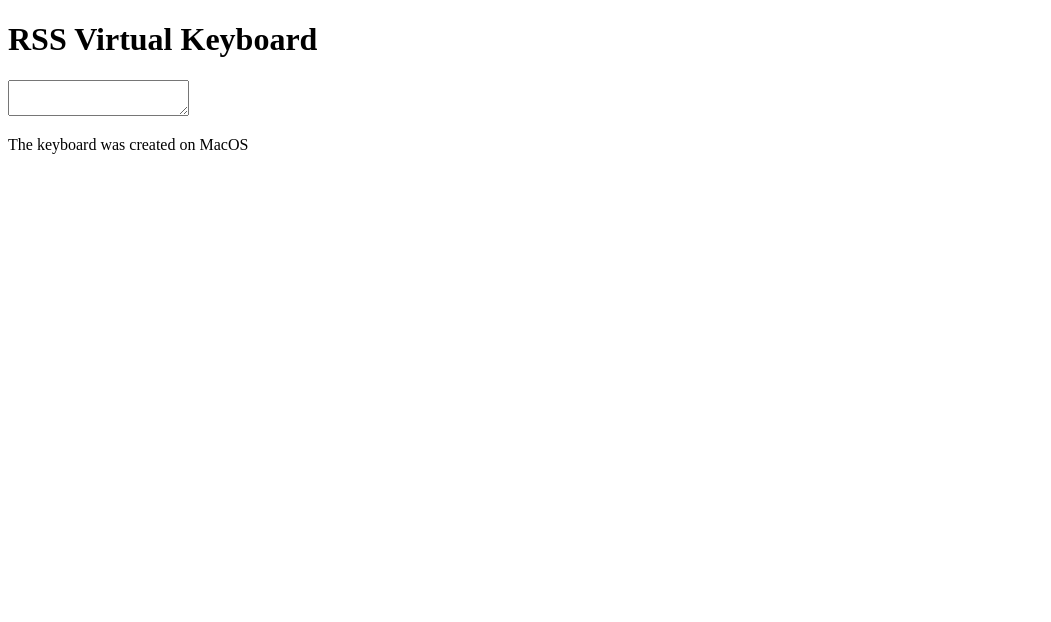
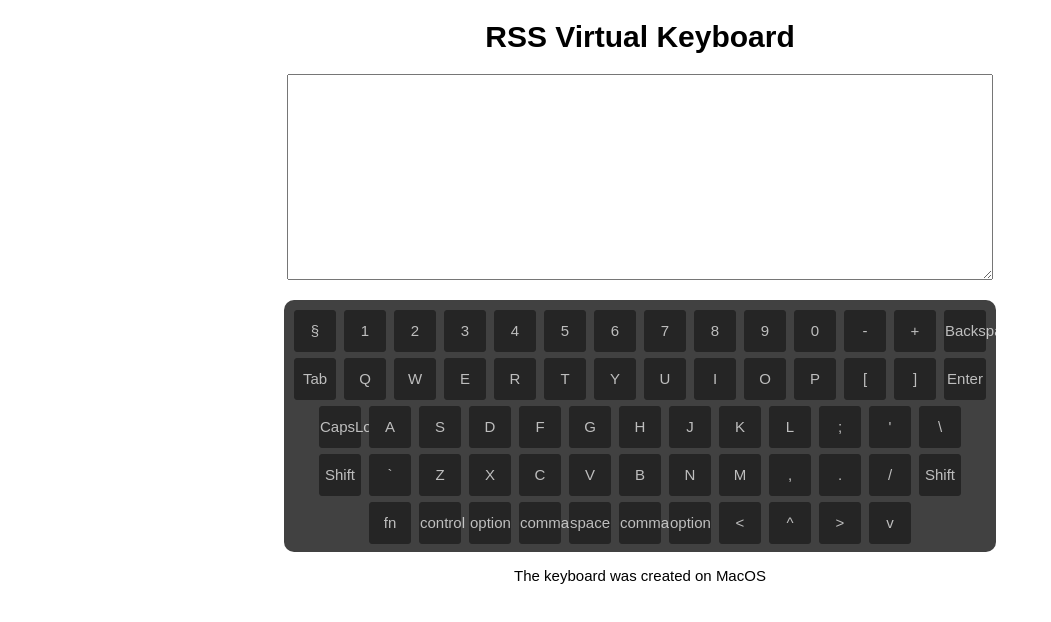
Before and after one commit to nensty/virtual-keyboard, a website built with webpack: page index.html in a window 1280 px wide. Shown: the whole page, without its empty margins (0-1051 px from the left). Built offline with nearby package versions, Linux system fonts and the light colour scheme.

Commit message:
feat: add basic keyboard layout

```diff
--- a/src/index.js
+++ b/src/index.js
@@ -1,28 +1,5 @@
 import "./sass/style.scss";
+import { renderRootApp } from "./modules/main/index";
 
-// Create all Elements
-const main = document.createElement("div");
-const heading = document.createElement("h1");
-const textArea = document.createElement("textarea");
-const keyboardBody = document.createElement("div");
-const operationSystemParagraph = document.createElement("p");
-
-// Add class to HTMLElement for styling
-main.classList.add("main");
-heading.classList.add("main__heading");
-textArea.classList.add("main__input");
-keyboardBody.classList.add("main__keyboard");
-operationSystemParagraph.classList.add("main__operation-system");
-
-// Fill HTMLElement with needed attribute
-heading.innerHTML = "RSS Virtual Keyboard";
-operationSystemParagraph.innerHTML = "The keyboard was created on MacOS";
-
-// Insert main wrapper to body
-document.body.appendChild(main);
-
-// Insert all elements to main wrapper
-main.append(heading);
-main.append(textArea);
-main.append(keyboardBody);
-main.append(operationSystemParagraph);
+// Create main wrapper
+renderRootApp();
--- /dev/null
+++ b/src/modules/keyboard/keyboardButton.js
@@ -0,0 +1,7 @@
+export const keyboardButtonCreation = (key) => {
+  const keyboardButton = document.createElement("div");
+  keyboardButton.textContent = key;
+  keyboardButton.classList.add("keyboard__key", "key", key);
+
+  return keyboardButton;
+}
--- /dev/null
+++ b/src/modules/keyboard/keyboardGenerator.js
@@ -0,0 +1,91 @@
+import { keyboardButtonCreation } from "./keyboardButton";
+import { keyboardRow } from "./keyboardRow";
+
+export const generateKeyboard = (keyboardWrapper) => {
+
+  const firstRowKeys = [
+    keyboardButtonCreation("§"),
+    keyboardButtonCreation(1),
+    keyboardButtonCreation(2),
+    keyboardButtonCreation(3),
+    keyboardButtonCreation(4),
+    keyboardButtonCreation(5),
+    keyboardButtonCreation(6),
+    keyboardButtonCreation(7),
+    keyboardButtonCreation(8),
+    keyboardButtonCreation(9),
+    keyboardButtonCreation(0),
+    keyboardButtonCreation("-"),
+    keyboardButtonCreation("+"),
+    keyboardButtonCreation("Backspace"),
+  ];
+
+  const secondRowKeys = [
+    keyboardButtonCreation("Tab"),
+    keyboardButtonCreation("Q"),
+    keyboardButtonCreation("W"),
+    keyboardButtonCreation("E"),
+    keyboardButtonCreation("R"),
+    keyboardButtonCreation("T"),
+    keyboardButtonCreation("Y"),
+    keyboardButtonCreation("U"),
+    keyboardButtonCreation("I"),
+    keyboardButtonCreation("O"),
+    keyboardButtonCreation("P"),
+    keyboardButtonCreation("["),
+    keyboardButtonCreation("]"),
+    keyboardButtonCreation("Enter"),
+  ];
+
+  const thirdRowKeys = [
+    keyboardButtonCreation("CapsLock"),
+    keyboardButtonCreation("A"),
+    keyboardButtonCreation("S"),
+    keyboardButtonCreation("D"),
+    keyboardButtonCreation("F"),
+    keyboardButtonCreation("G"),
+    keyboardButtonCreation("H"),
+    keyboardButtonCreation("J"),
+    keyboardButtonCreation("K"),
+    keyboardButtonCreation("L"),
+    keyboardButtonCreation(";"),
+    keyboardButtonCreation("'"),
+    keyboardButtonCreation("\\"),
+  ];
+
+  const fourthRowKeys = [
+    keyboardButtonCreation("Shift"),
+    keyboardButtonCreation("`"),
+    keyboardButtonCreation("Z"),
+    keyboardButtonCreation("X"),
+    keyboardButtonCreation("C"),
+    keyboardButtonCreation("V"),
+    keyboardButtonCreation("B"),
+    keyboardButtonCreation("N"),
+    keyboardButtonCreation("M"),
+    keyboardButtonCreation(","),
+    keyboardButtonCreation("."),
+    keyboardButtonCreation("/"),
+    keyboardButtonCreation("Shift"),
+  ];
+
+  const fifthRowKeys = [
+    keyboardButtonCreation("fn"),
+    keyboardButtonCreation("control"),
+    keyboardButtonCreation("option"),
+    keyboardButtonCreation("command"),
+    keyboardButtonCreation("space"),
+    keyboardButtonCreation("command"),
+    keyboardButtonCreation("option"),
+    keyboardButtonCreation("<"),
+    keyboardButtonCreation("^"),
+    keyboardButtonCreation(">"),
+    keyboardButtonCreation("v"),
+  ];
+
+  keyboardWrapper.append(keyboardRow(firstRowKeys));
+  keyboardWrapper.append(keyboardRow(secondRowKeys));
+  keyboardWrapper.append(keyboardRow(thirdRowKeys));
+  keyboardWrapper.append(keyboardRow(fourthRowKeys));
+  keyboardWrapper.append(keyboardRow(fifthRowKeys));
+}
--- /dev/null
+++ b/src/modules/keyboard/keyboardRow.js
@@ -0,0 +1,10 @@
+export const keyboardRow = (keysArr) => {
+  const row = document.createElement("div");
+  row.classList.add("keyboard__row");
+
+  for (let key of keysArr) {
+    row.append(key);
+  }
+
+  return row;
+}
--- /dev/null
+++ b/src/modules/main/index.js
@@ -0,0 +1,15 @@
+import { generateKeyboard } from "../keyboard/keyboardGenerator";
+import { renderHTMLElement } from "../utils/renderHTMLElement";
+
+export const renderRootApp = () => {
+  const main = renderHTMLElement("div", document.body, "main");
+  const heading = renderHTMLElement("h1", main, "main__heading");
+  const textArea = renderHTMLElement("textarea", main, "main__input");
+  const keyboardBody = renderHTMLElement("div", main, "main__keyboard", "keyboard");
+  const operationSystemParagraph = renderHTMLElement("p", main, "main__operation-system");
+
+  heading.textContent = "RSS Virtual Keyboard";
+  operationSystemParagraph.textContent = "The keyboard was created on MacOS";
+
+  generateKeyboard(keyboardBody);
+};
--- /dev/null
+++ b/src/modules/utils/renderHTMLElement.js
@@ -0,0 +1,7 @@
+export const renderHTMLElement = (HTMLElement, parent, ...classNames) => {
+  const element = document.createElement(HTMLElement);
+
+  element.classList.add(...classNames);
+
+  return parent.appendChild(element);
+}
--- /dev/null
+++ b/src/sass/abstracts/constants.scss
@@ -0,0 +1 @@
+$font-arial: "Arial", Verdana, sans-serif;
--- /dev/null
+++ b/src/sass/base/_base.scss
@@ -0,0 +1,14 @@
+html {
+  font-size: 10px;
+  height: 100%;
+  width: 100%;
+  overflow-x: hidden;
+}
+
+body {
+  margin: 0;
+  padding: 0;
+  font-size: 1.5rem;
+  font-family: $font-arial;
+  overflow-x: hidden;
+}
--- /dev/null
+++ b/src/sass/components/_keyboard.scss
@@ -0,0 +1,33 @@
+.keyboard {
+  display: flex;
+  flex-flow: column;
+  row-gap: 0.8rem;
+  background: #414141;
+  padding: 1rem;
+  border-radius: 1rem;
+
+  &__row {
+    width: 100%;
+    height: 4rem;
+    display: flex;
+    justify-content: center;
+    gap: 0.6rem 0.8rem;
+  }
+
+  &__key {
+    width: 4rem;
+    height: 4rem;
+    line-height: 4rem;
+    text-align: center;
+    color: rgba(255, 255, 255, 70%);
+    background: #252525;
+    border: 1px solid #252525;
+    border-radius: 0.3rem;
+    cursor: pointer;
+
+    &:hover {
+      background: #38383d;
+      border: 1px solid rgba(255, 255, 255, 15%);
+    }
+  }
+}
--- /dev/null
+++ b/src/sass/components/_main.scss
@@ -0,0 +1,12 @@
+.main {
+  display: flex;
+  flex-direction: column;
+  justify-content: center;
+  align-items: center;
+}
+
+textarea {
+  height: 20rem;
+  width: 70rem;
+  margin-bottom: 2rem;
+}
--- a/src/sass/components/index.scss
+++ /dev/null
@@ -1,3 +0,0 @@
-.hello {
-  color: blue;
-}
--- a/src/sass/style.scss
+++ b/src/sass/style.scss
@@ -1,2 +1,9 @@
+// Abstracts
+@import "abstracts/constants";
+
+// Base
+@import "base/base";
+
 // Components
-@import "components/index";
+@import "components/keyboard";
+@import "components/main";
```
